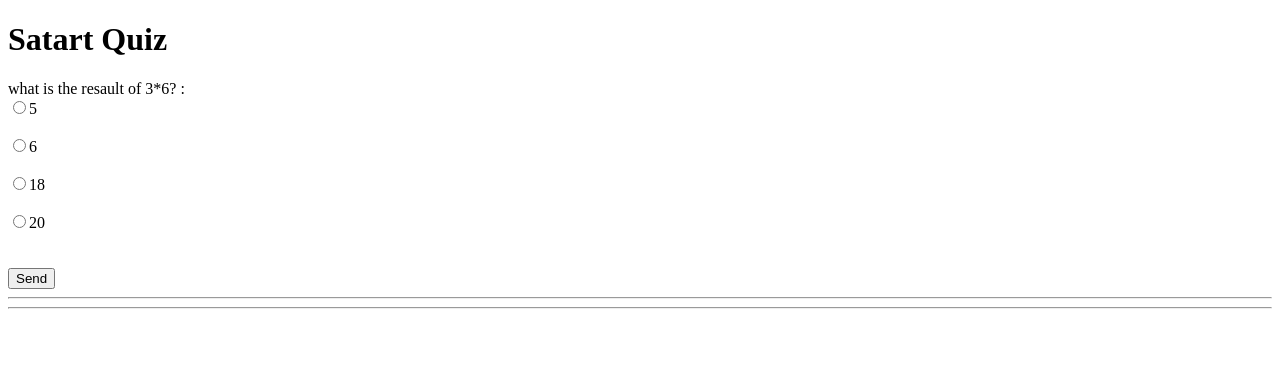
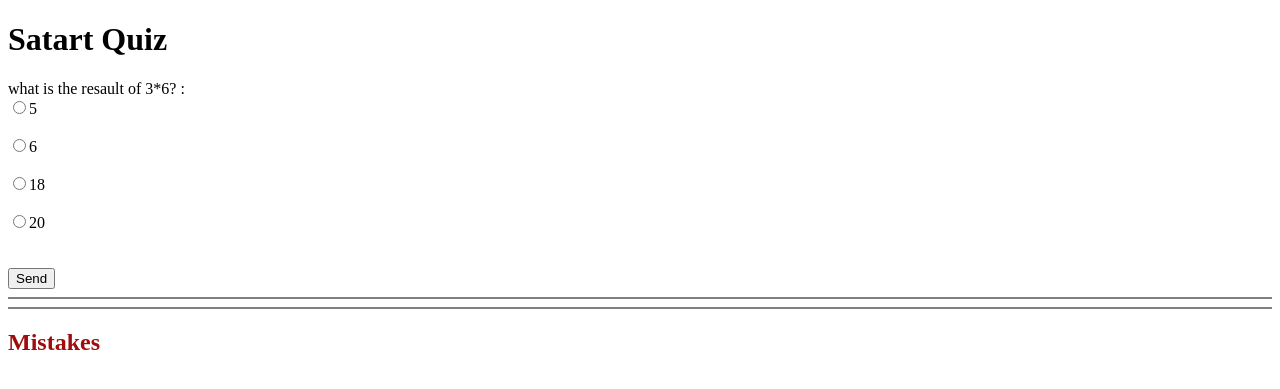
Before and after one commit to Ehsanmelm/Django-Quiz-app, a Django app: page /quiz in a window 1280 px wide. Shown: the top 389 px of the page. Run offline with Django 4.2, Linux system fonts and the light colour scheme; data comes from the database, SQL or seed files in the repository.

Commit message:
Giving some style to html "showing score " form

```diff
--- a/quiz/templates/quiz/quiz.html
+++ b/quiz/templates/quiz/quiz.html
@@ -24,11 +24,9 @@
         <br>
         <button>Send</button>
         <br>
-        <hr style="color:red">
-        {{msg}}
-        <hr style="color:red">
-        <br>
-        <h2 style="color: rgb(159, 12, 12);"></h2>
+        <hr style="height:2px;border-width:0;color:gray;background-color:gray"> {{msg}}
+        <hr style="height:2px;border-width:0;color:gray;background-color:gray">
+        <h2 style="color: rgb(159, 12, 12);">Mistakes</h2>
         {% for i ,j in wrong_answers%}
         <h3>{{i}} ---------> {{j}}</h3>
         {% endfor%}
```
